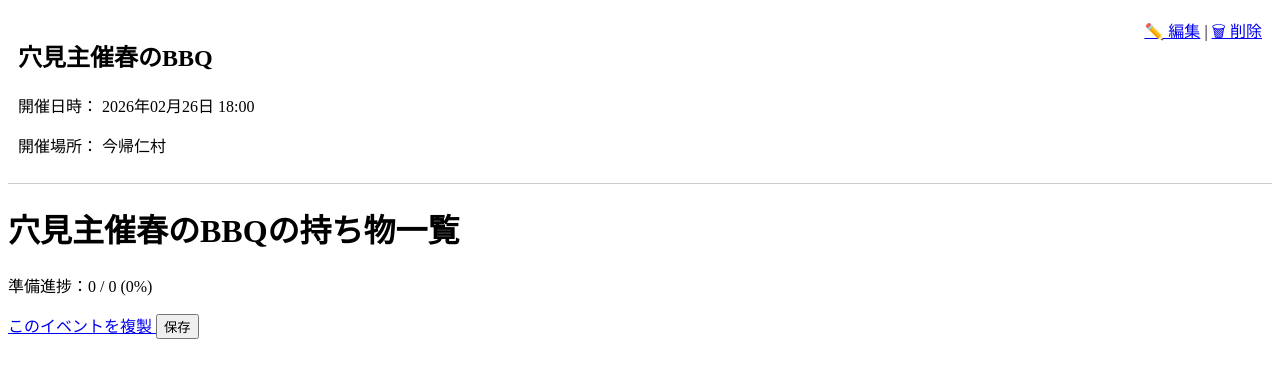
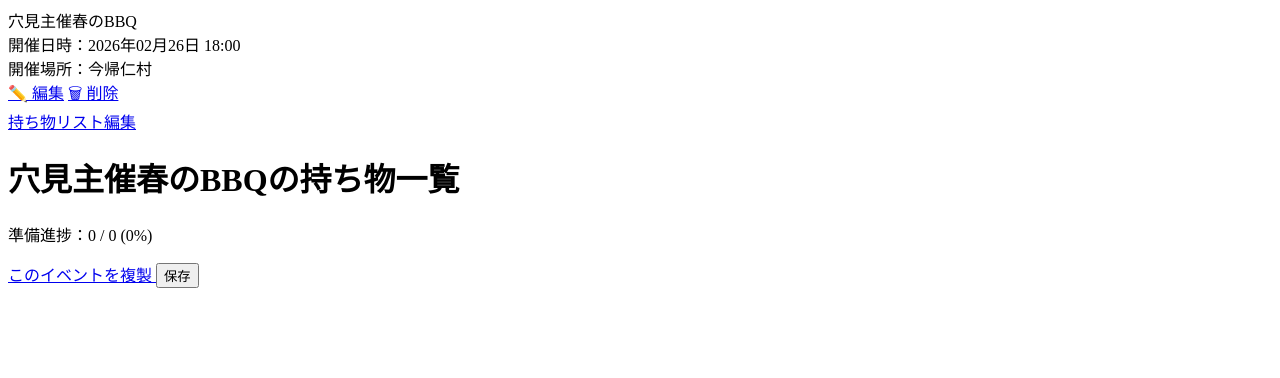
Before and after one commit to HanakoAnami/bbq-ready, a Django app: page /events/2/items/ in a window 1280 px wide. Shown: the top 378 px of the page. Run offline with Django 5.2, Linux system fonts and the light colour scheme; a user stored in the database is signed in; data comes from the database, SQL or seed files in the repository; data that the repository does not hold is empty.

Commit message:
event_header.html修正

```diff
--- a/bbq_app/templates/bbq_app/partials/event_header.html
+++ b/bbq_app/templates/bbq_app/partials/event_header.html
@@ -1,22 +1,29 @@
-<div style="border-bottom:1px solid #ccc; padding:10px;">
+{% if event %}
+<div class="event-header">
 
-  <div style="float:right;">
-    <a href="{% url 'event_edit' event.id %}">✏️ 編集</a> |
-    <a href="{% url 'event_delete' event.id %}">🗑 削除</a>
+  <div class="event_header__top">
+    <div>
+      <div class="event-header__title">{{ event.name }}</div>
+      <div class="event-header__meta">
+        開催日時：{{ event.held_at|date:"Y年m月d日 H:i" }}<br>
+        開催場所：{{ event.location }}
+      </div>
+    </div>
+
+    <div class="event-header__actions">
+      <a href="{% url 'event_edit' event.id %}">✏️ 編集</a>
+      <a href="{% url 'event_delete' event.id %}">🗑 削除</a>
+    </div>
   </div>
 
-  <h2>{{ event.name }}</h2>
+  <div class="event-header__nav">
+    <a href="{% url 'item_edit' event.id %}">持ち物リスト編集</a>
 
-  <p>
-    開催日時：
-    {{ event.held_at|date:"Y年m月d日 H:i" }}
-  </p>
+    <!--未実装
+    <a href="#">担当者一覧</a>
+    <a href="#">イベント共有</a>
+    <a href="#">忘れ物登録</a>
+    -->
 
-  <p>
-    開催場所：
-    {{ event.location }}
-  </p>
-
-  <div style="clear:both;"></div>
-
-</div>
+  </div>
+{% endif %}
```
